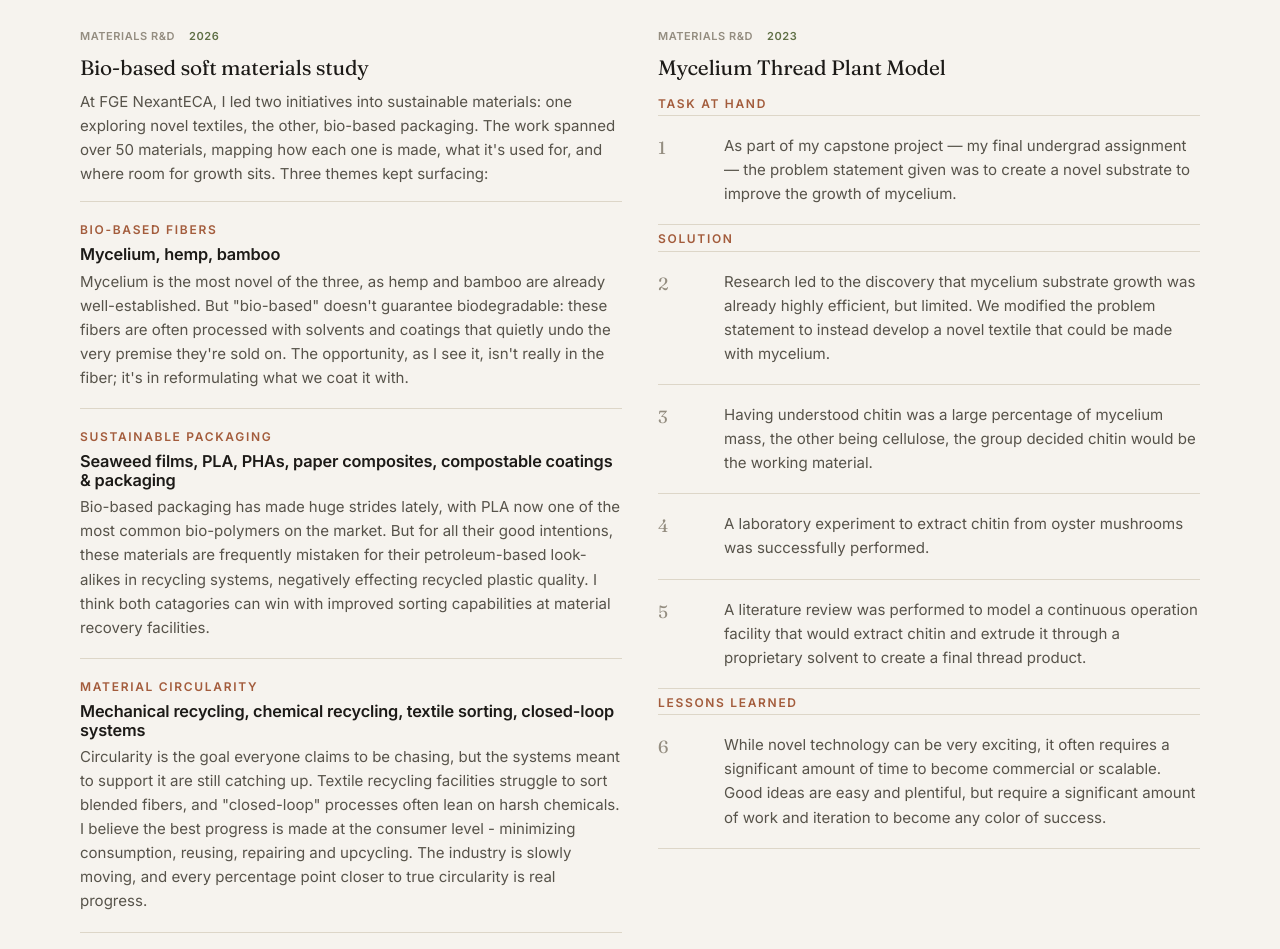
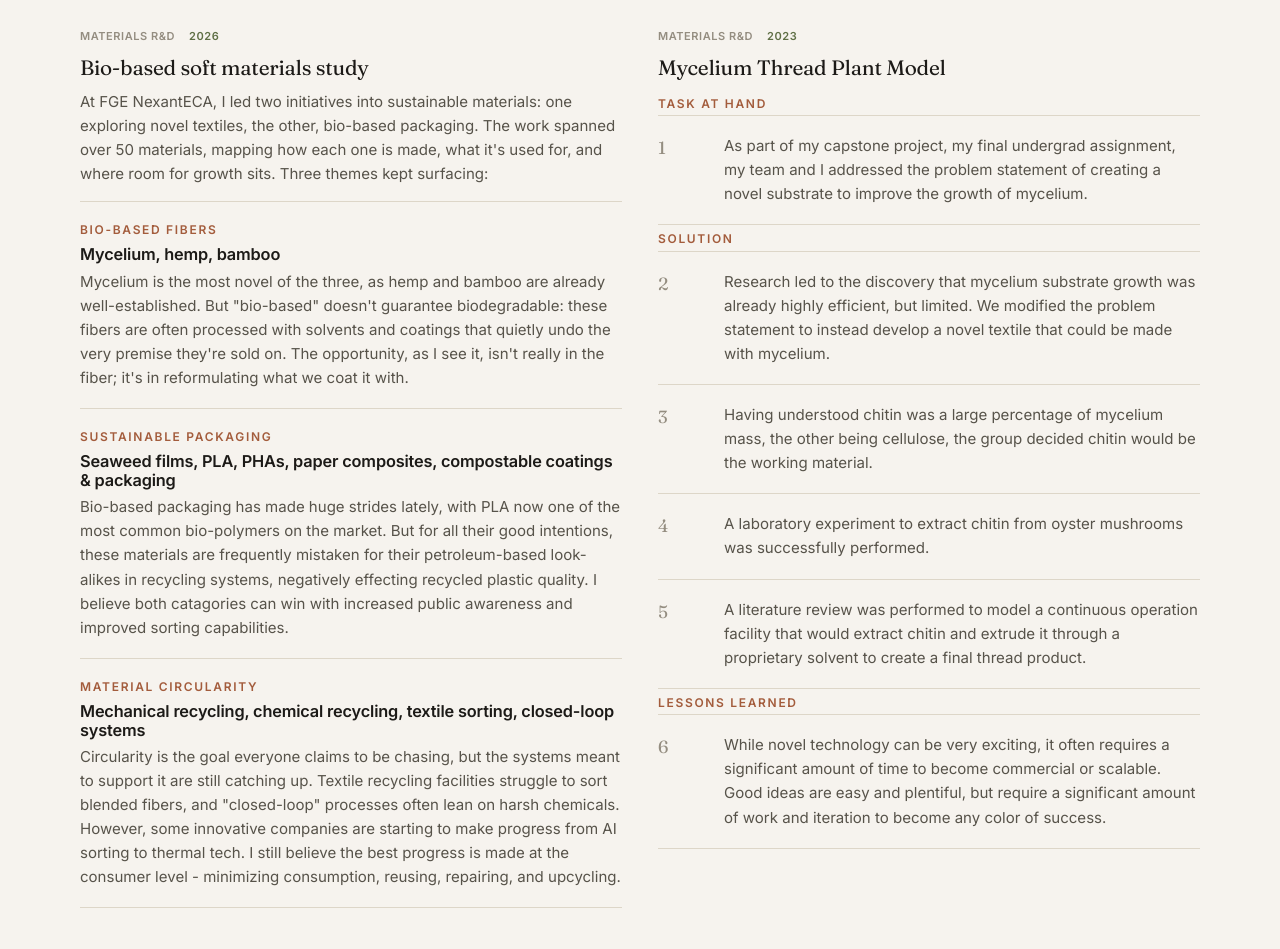
Before and after one commit to ammaisy/spider, a plain HTML site: page research.html in a window 1280 px wide. Shown: the part 1083-2032 px from the top of the page. Drawn offline with Linux system fonts and the light colour scheme.

Commit message:
Revise content for sustainable packaging and circularity
Updated text for clarity and improved phrasing in the research document.

```diff
--- a/research.html
+++ b/research.html
@@ -49,12 +49,12 @@
               <li>
                 <span class="eyebrow">Sustainable packaging</span>
                 <h4>Seaweed films, PLA, PHAs, paper composites, compostable coatings &amp; packaging</h4>
-                <p>Bio-based packaging has made huge strides lately, with PLA now one of the most common bio-polymers on the market. But for all their good intentions, these materials are frequently mistaken for their petroleum-based look-alikes in recycling systems, negatively effecting recycled plastic quality. I think both catagories can win with improved sorting capabilities at material recovery facilities.</p>
+                <p>Bio-based packaging has made huge strides lately, with PLA now one of the most common bio-polymers on the market. But for all their good intentions, these materials are frequently mistaken for their petroleum-based look-alikes in recycling systems, negatively effecting recycled plastic quality. I believe both catagories can win with increased public awareness and improved sorting capabilities.</p>
               </li>
               <li>
                 <span class="eyebrow">Material circularity</span>
                 <h4>Mechanical recycling, chemical recycling, textile sorting, closed-loop systems</h4>
-                <p>Circularity is the goal everyone claims to be chasing, but the systems meant to support it are still catching up. Textile recycling facilities struggle to sort blended fibers, and "closed-loop" processes often lean on harsh chemicals. I believe the best progress is made at the consumer level - minimizing consumption, reusing, repairing and upcycling. The industry is slowly moving, and every percentage point closer to true circularity is real progress.</p>
+                <p>Circularity is the goal everyone claims to be chasing, but the systems meant to support it are still catching up. Textile recycling facilities struggle to sort blended fibers, and "closed-loop" processes often lean on harsh chemicals. However, some innovative companies are starting to make progress from AI sorting to thermal tech. I still believe the best progress is made at the consumer level - minimizing consumption, reusing, repairing, and upcycling.</p>
               </li>
             </ul>
           </div>
@@ -71,7 +71,7 @@
             <ol class="spec-list">
               <li>
                 <span class="num">1</span>
-                <div><p>As part of my capstone project — my final undergrad assignment — the problem statement given was to create a novel substrate to improve the growth of mycelium.</p></div>
+                <div><p>As part of my capstone project, my final undergrad assignment, my team and I addressed the problem statement of creating a novel substrate to improve the growth of mycelium.</p></div>
               </li>
             </ol>
 
```
